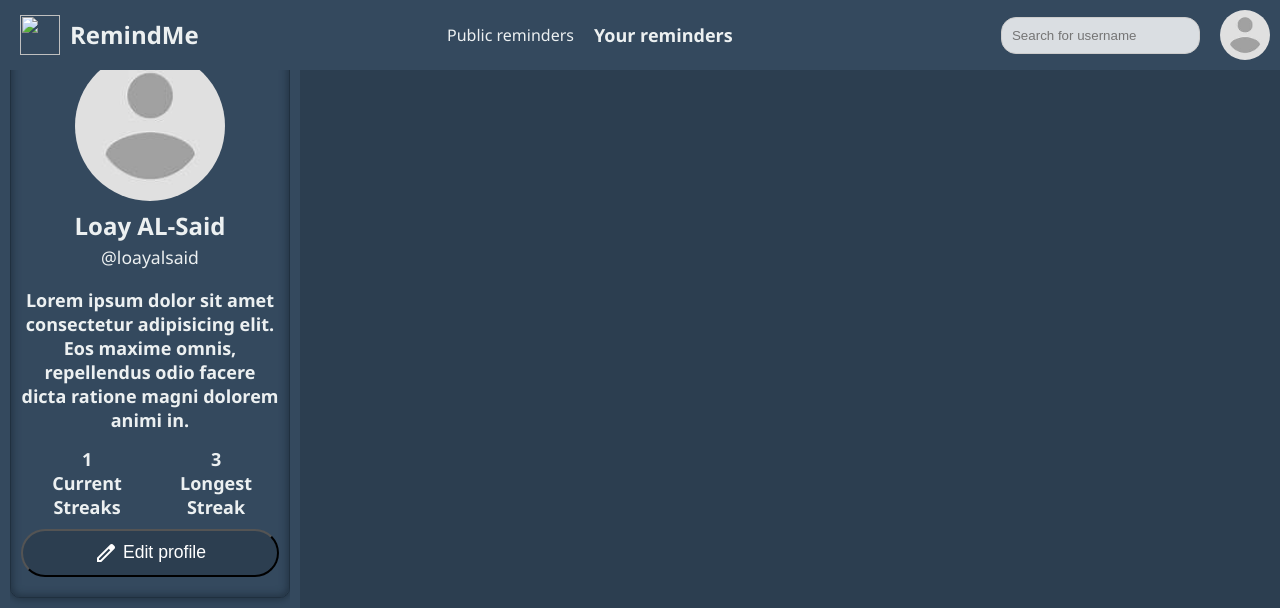
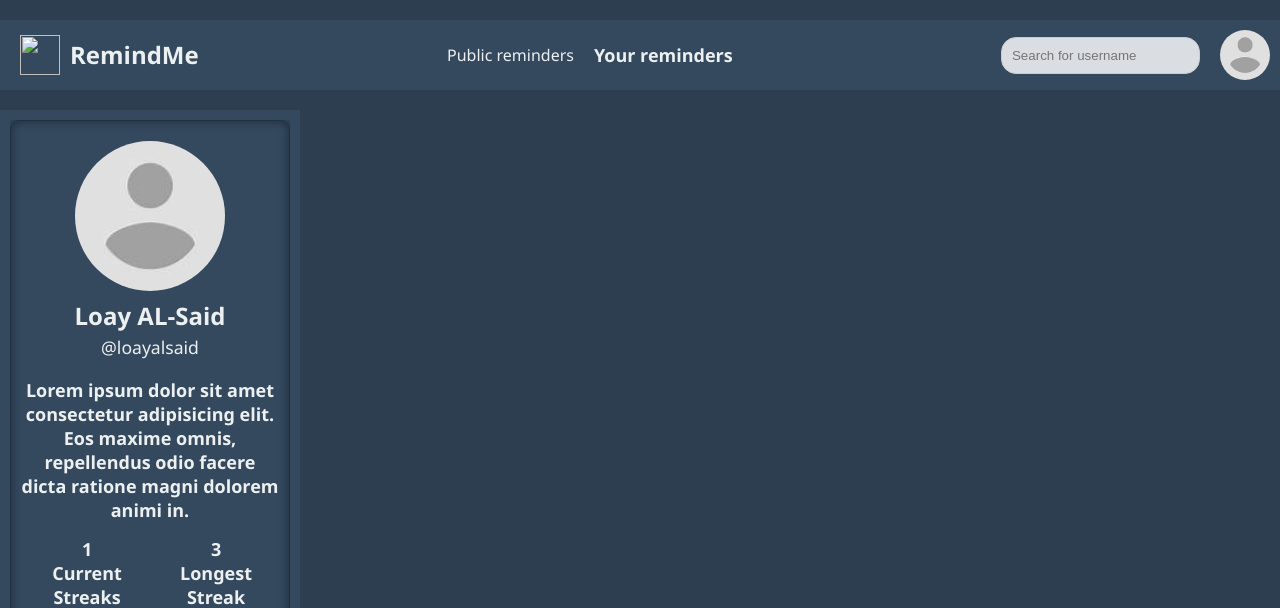
Before and after one commit to loayalsaid1/RemindMe, a Python web app: template app/templates/user_reminders.html in a window 1280 px wide. Shown: the top 608 px of the page. Run offline with Jinja, Linux system fonts and the light colour scheme; the template is opened without the code that fills it, so the values that code supplies are empty; some libraries are stand-ins or nearby versions.

Commit message:
Remove the fixed position of the header

```diff
--- a/app/static/styles/header.css
+++ b/app/static/styles/header.css
@@ -9,10 +9,7 @@ header {
 	padding: 20px;
 	padding-right: 0;
 
-	position: fixed;
-	top: 0;
-	left: 0;
-	right: 0;
+
 	z-index: 1;
 
 	background-color: var(--color-1);
```
